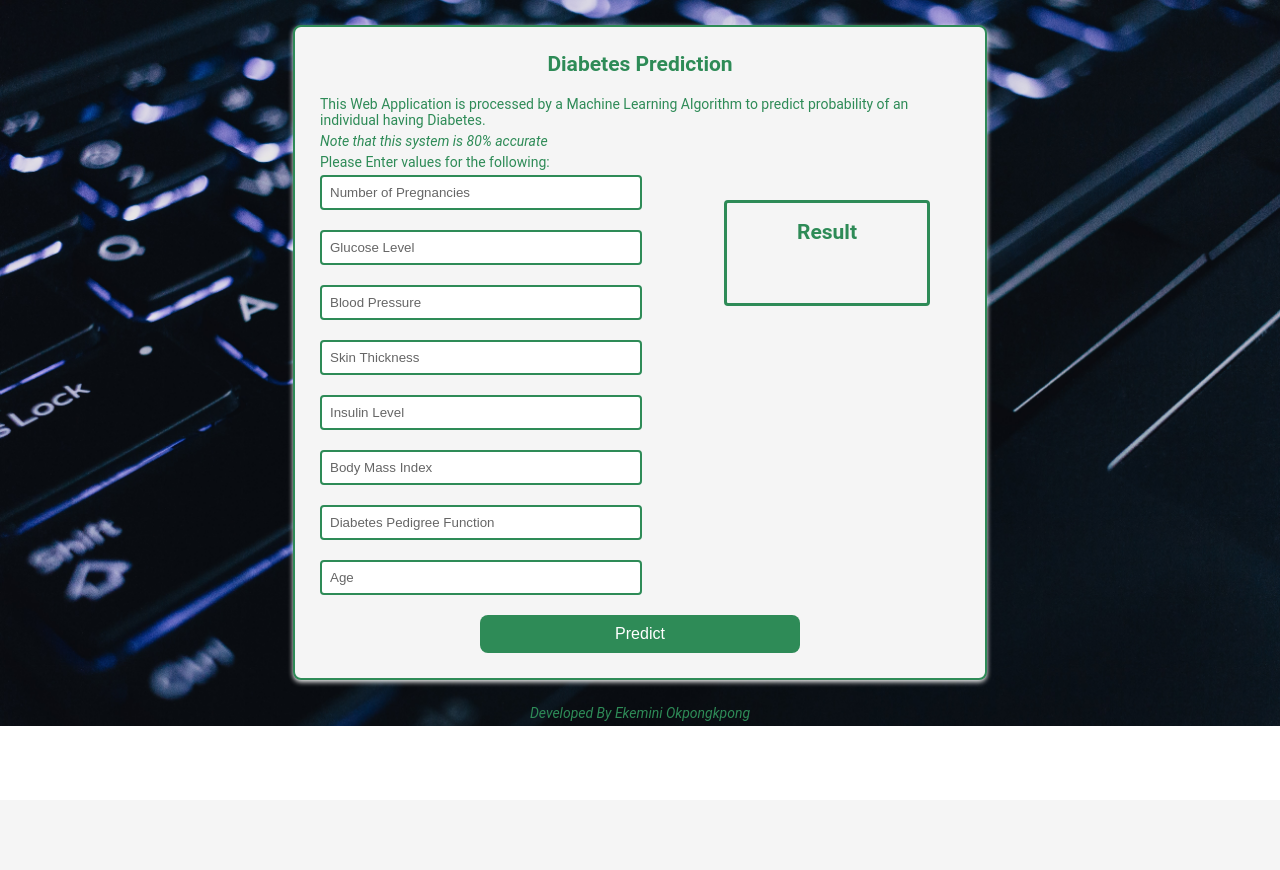
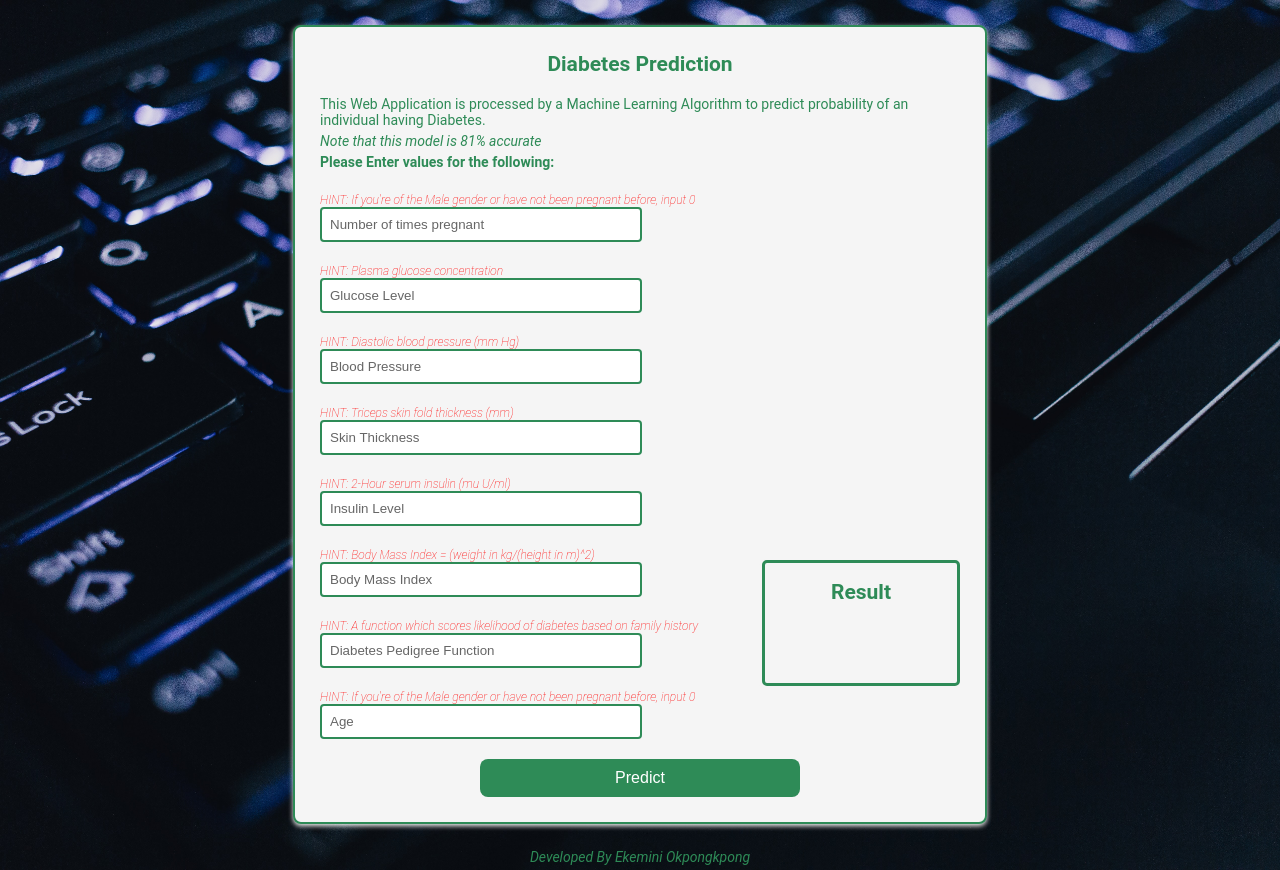
Before and after one commit to theKemmie/Diabetes-Prediction-Web-Application, a Flask app: page / in a window 1280 px wide. Before the commit the page ends 726 px from the top, so only its background shows below. Run offline with Flask 2, Linux system fonts and the light colour scheme; parts of the project's set-up code (start-up, migrations or seed data) failed here and were passed over.

Commit message:
edited the HTML file

```diff
--- a/templates/index.html
+++ b/templates/index.html
@@ -15,6 +15,12 @@
       margin: 0 0 20px;
       font-weight: 400;
       color: seagreen;
+      }
+      label {
+      margin: 0 0 0px;
+      font-weight: 50;
+      color: red;
+      font-size: 12px;
       }
       p {
       margin: 0 0 5px;
@@ -49,7 +55,7 @@
       input::placeholder {
       color: #666;
       }
-      input, label {
+      input {
         display: block;
       }
       button {
@@ -76,12 +82,13 @@
       .result{
         position: absolute;
         visibility: visible;
-        top: 200px;
-        right: 350px;
-        width: 200px;
-        height: 100px;
+        top: 70%;
+        right: 25%;
+        width: 15%;
+        height: 15%;
         border: 3px solid seagreen;
-        border-radius: 4px;
+        border-radius: 5px;
+        box-shadow: 0 2px 5px #f5f5f5;
         text-align: center;
     }
     </style>
@@ -94,16 +101,24 @@
         <section>
         <center><h1><b>Diabetes Prediction</b></h1></center>
         <p>This Web Application is processed by a Machine Learning Algorithm to predict probability of an individual having Diabetes. </p>
-        <p><i>Note that this system is 80% accurate</i></p>
+        <p><i>Note that this model is 81% accurate</i></p>
         <div class="info">
-        	  <p>Please Enter values for the following:</p>
-         <input type="number" name="Pregnancies" placeholder="Number of Pregnancies" required>
+        	  <p><b>Please Enter values for the following:</b></p><br>
+            <label><i>HINT: If you're of the Male gender or have not been pregnant before, input 0</i></label>
+         <input type="number" name="Pregnancies" placeholder="Number of times pregnant" required>
+          <label><i>HINT: Plasma glucose concentration </i></label>
            <input type="number" name="Glucose" placeholder="Glucose Level" required>
+           <label><i>HINT: Diastolic blood pressure (mm Hg)</i></label>
            <input type="number" step=0.01 name="Blood Pressure" placeholder="Blood Pressure" required>
+           <label><i>HINT: Triceps skin fold thickness (mm)</i></label>
            <input type="number" step=0.01 name="Skin Thickness" placeholder="Skin Thickness" required>
+           <label><i>HINT:  2-Hour serum insulin (mu U/ml)</i></label>
            <input type="number" name="Insulin" step=0.01 placeholder="Insulin Level" required>
+           <label><i>HINT: Body Mass Index = (weight in kg/(height in m)^2)</i></label>
            <input type="number" name="BMI" step=0.01 placeholder="Body Mass Index" required>
+           <label><i>HINT: A function which scores likelihood of diabetes based on family history</i></label>
            <input type="number" name="DiabetesPedigreeFunction" step=0.001 placeholder="Diabetes Pedigree Function" required>
+           <label><i>HINT: If you're of the Male gender or have not been pregnant before, input 0</i></label>
            <input type="number" name="Age" placeholder="Age" required>
         </div>
         <center><button type="submit">Predict</button></center>
```
